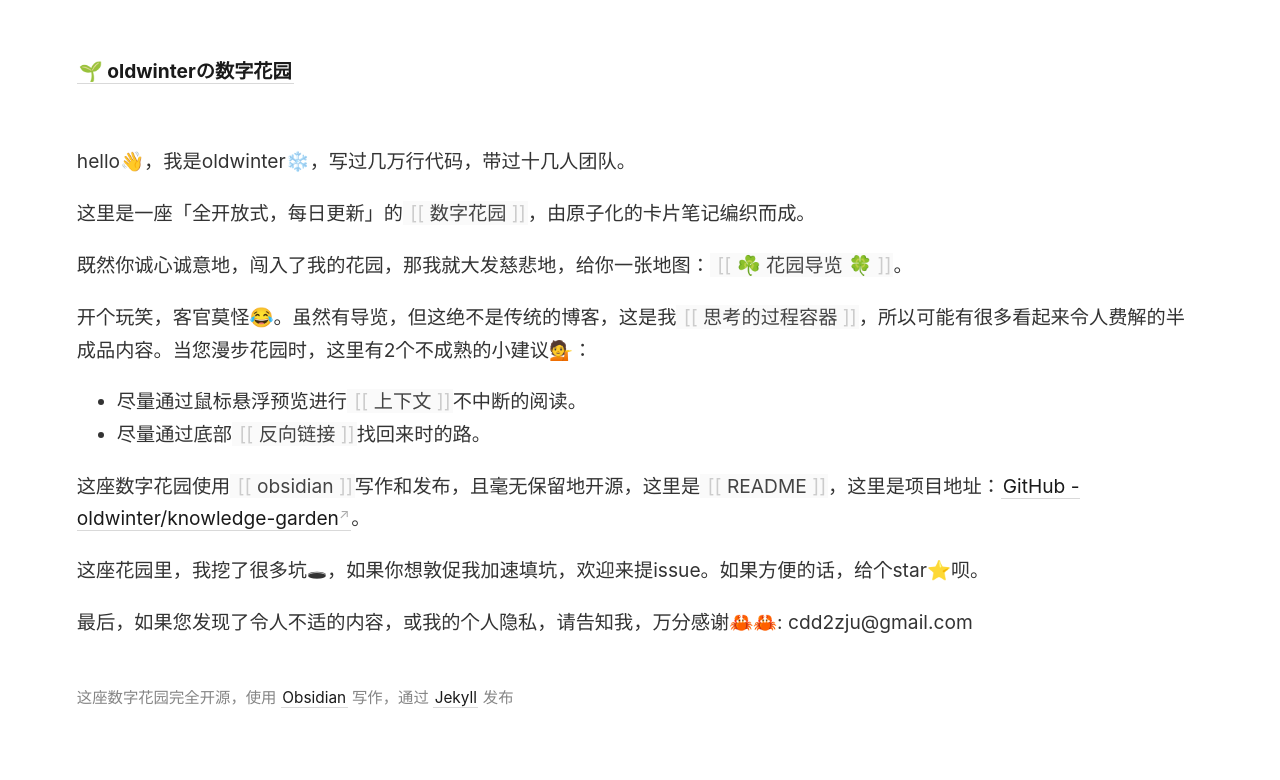
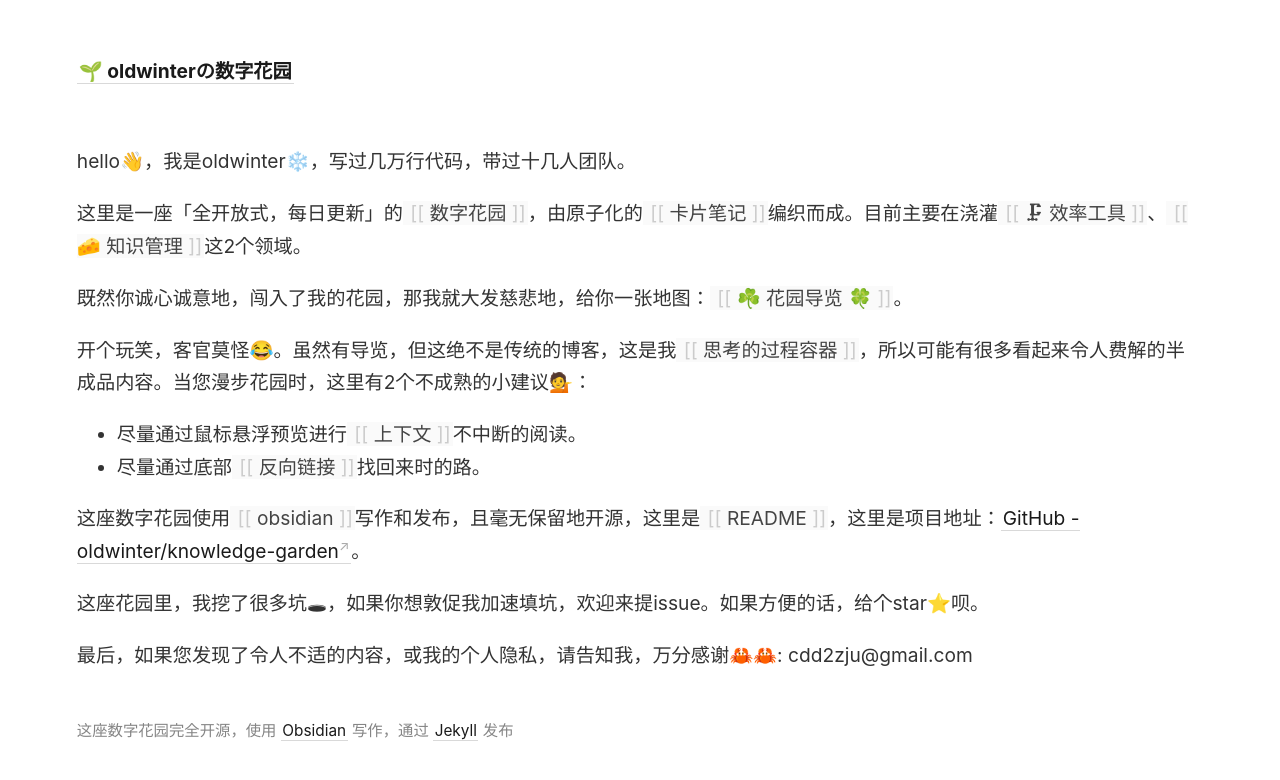
Before and after one commit to oldwinter/dg, a Jekyll site: the page built from _pages/index.md, in a window 1280 px wide. Shown: the top 780 px of the page. Built offline with Jekyll 4.4.1, drawn with Linux system fonts in a browser that asks for light colours.

Commit message:
auto publish by keyboard

```diff
--- a/_pages/index.md
+++ b/_pages/index.md
@@ -7,7 +7,7 @@ permalink: /
 
 hello👋，我是oldwinter❄️，写过几万行代码，带过十几人团队。
 
-这里是一座「全开放式，每日更新」的[[数字花园]]，由原子化的卡片笔记编织而成。
+这里是一座「全开放式，每日更新」的[[数字花园]]，由原子化的[[卡片笔记]]编织而成。目前主要在浇灌[[🗜 效率工具]]、[[🧀 知识管理]]这2个领域。
 
 既然你诚心诚意地，闯入了我的花园，那我就大发慈悲地，给你一张地图：[[☘️ 花园导览 🍀]]。
 
```
